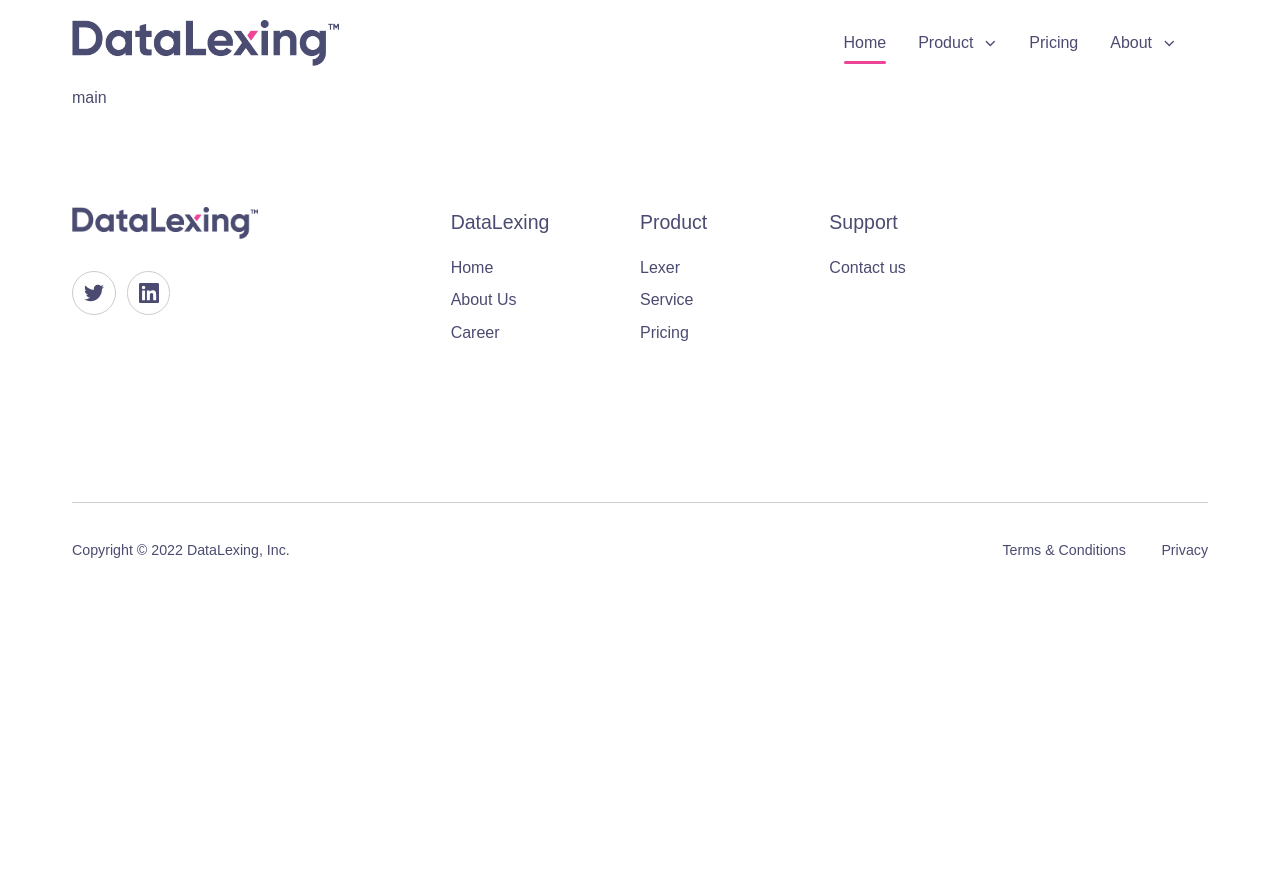
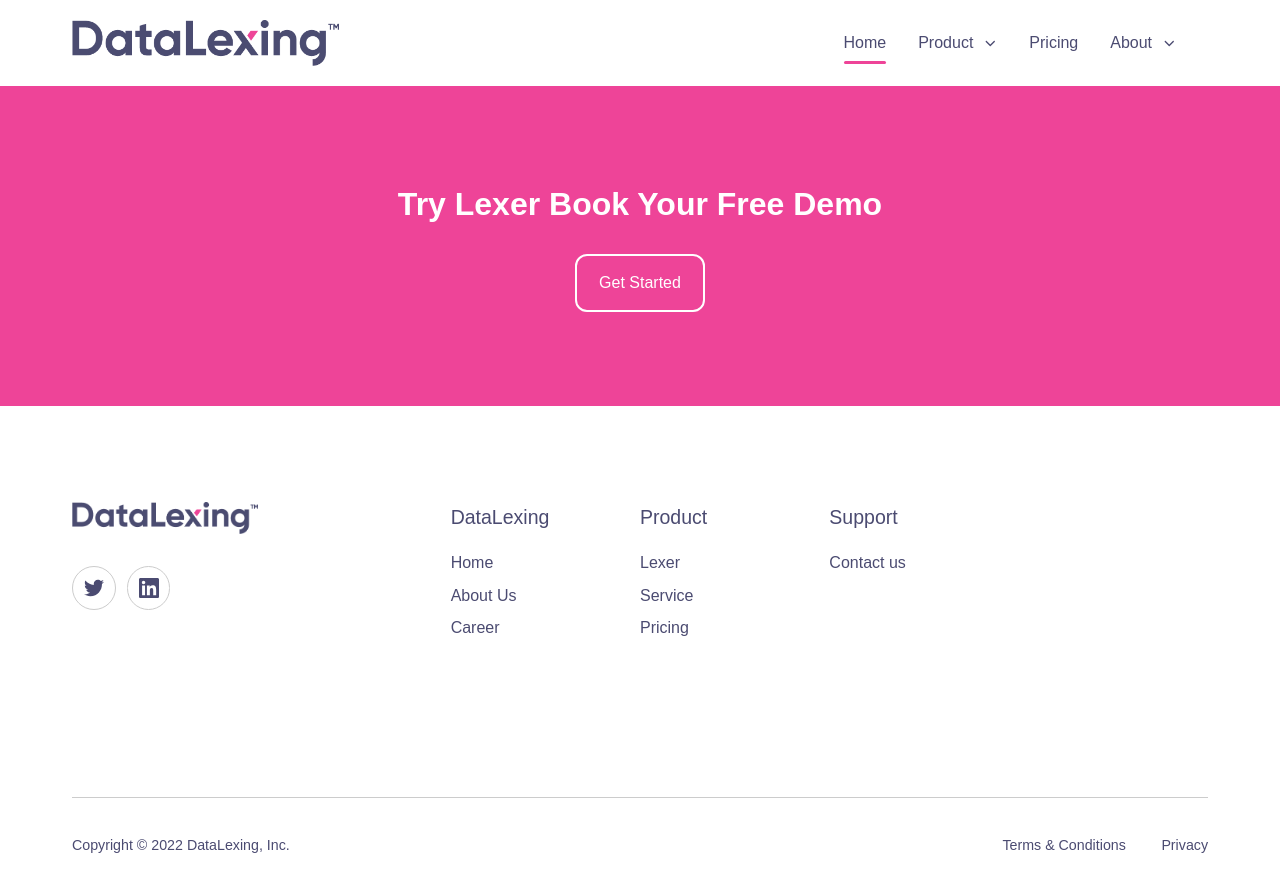
Before and after one commit to nelsonoftrafalgar/graphcms-nextjs, a Next.js app: page / in a window 1280 px wide. Shown: the top 892 px of the page. Before the commit the page ends 800 px from the top, so only its background shows below. Built offline with nearby package versions, Linux system fonts and the light colour scheme.

Commit message:
add demo section

```diff
--- a/layout/Footer.tsx
+++ b/layout/Footer.tsx
@@ -2,10 +2,11 @@
 import Link from 'next/link'
 import { footerMenuData } from 'utils/footerMenuData'
 import styles from 'styles/layout/Footer.module.scss'
+import stylesShared from 'styles/Shared.module.scss'
 
 const Footer = () => {
   return (
-    <footer>
+    <footer className={stylesShared.container}>
       <div className={styles.footer_wrapper}>
         <div className={styles.item}>
           <Link href="/">
--- a/layout/Header.tsx
+++ b/layout/Header.tsx
@@ -2,11 +2,13 @@
 import Image from 'next/image'
 import Link from 'next/link'
 import MobileNav from 'layout/MobileNav'
+import classnames from 'classnames'
 import styles from 'styles/layout/Header.module.scss'
+import stylesShared from 'styles/Shared.module.scss'
 
 const Header = () => {
   return (
-    <header className={styles.header}>
+    <header className={classnames(styles.header, stylesShared.container)}>
       <Link href="/">
         <a>
           <div className={styles.logo_container}>
--- a/layout/Layout.tsx
+++ b/layout/Layout.tsx
@@ -2,15 +2,14 @@
 
 import Footer from 'layout/Footer'
 import Header from 'layout/Header'
-import styles from 'styles/Shared.module.scss'
 
 const Layout: FC<PropsWithChildren> = ({ children }) => {
   return (
-    <div className={styles.container}>
+    <>
       <Header />
       {children}
       <Footer />
-    </div>
+    </>
   )
 }
 
--- a/pages/index.tsx
+++ b/pages/index.tsx
@@ -1,7 +1,12 @@
+import Demo from 'sections/Demo'
 import type { NextPage } from 'next'
 
 const Home: NextPage = () => {
-  return <main>main</main>
+  return (
+    <main>
+      <Demo />
+    </main>
+  )
 }
 
 export default Home
--- /dev/null
+++ b/sections/Demo.tsx
@@ -0,0 +1,15 @@
+import ButtonLink from 'components/ButtonLink'
+import styles from 'styles/sections/Demo.module.scss'
+
+const Demo = () => {
+  return (
+    <section className={styles.demo}>
+      <h2 className={styles.title}>Try Lexer Book Your Free Demo</h2>
+      <ButtonLink href="/subscribe" modifiers={['large', 'transparent']}>
+        Get Started
+      </ButtonLink>
+    </section>
+  )
+}
+
+export default Demo
--- a/styles/colors.scss
+++ b/styles/colors.scss
@@ -4,6 +4,8 @@
 $grey: #ccc;
 $subnav_item_hover: #f2f2f2;
 
+$transparent: transparent;
+
 $subnav_divider: $grey;
 
 $box-shadow: 0px 32px 64px rgba(75, 75, 113, 0.05), 0px 16px 32px rgba(75, 75, 113, 0.05);
--- a/styles/components/ButtonLink.module.scss
+++ b/styles/components/ButtonLink.module.scss
@@ -25,4 +25,15 @@
     color: colors.$light;
     background: colors.$pink;
   }
+
+  &.transparent {
+    color: colors.$light;
+    background: colors.$transparent;
+    border: 2px solid colors.$light;
+
+    &:hover {
+      background: colors.$light;
+      color: colors.$purple;
+    }
+  }
 }
--- a/styles/layout/Footer.module.scss
+++ b/styles/layout/Footer.module.scss
@@ -2,7 +2,7 @@
 @use '/styles/colors';
 
 .footer_wrapper {
-  padding: 6rem 0 3.89rem 0;
+  padding: 6rem 0 0 0;
   display: grid;
   grid-template-columns: repeat(6, 1fr);
   grid-template-rows: auto;
@@ -13,6 +13,7 @@
     'd d d d d d';
 
   @include mixins.md {
+    padding: 6rem 0 3.89rem 0;
     grid-template-areas:
       'a a a a a a'
       'b b c c d d';
--- /dev/null
+++ b/styles/sections/Demo.module.scss
@@ -0,0 +1,28 @@
+@use '/styles/colors';
+@use '/styles/mixins';
+
+.demo {
+  width: 100%;
+  height: 13.4rem;
+  background-color: colors.$pink;
+  display: flex;
+  flex-direction: column;
+  justify-content: center;
+  align-items: center;
+  padding-inline: 1.56rem;
+
+  @include mixins.md {
+    height: 20rem;
+  }
+}
+
+.title {
+  color: colors.$light;
+  margin-bottom: 1.5rem;
+  font-size: 1.5rem;
+  text-align: center;
+
+  @include mixins.md {
+    font-size: 2rem;
+  }
+}
```
